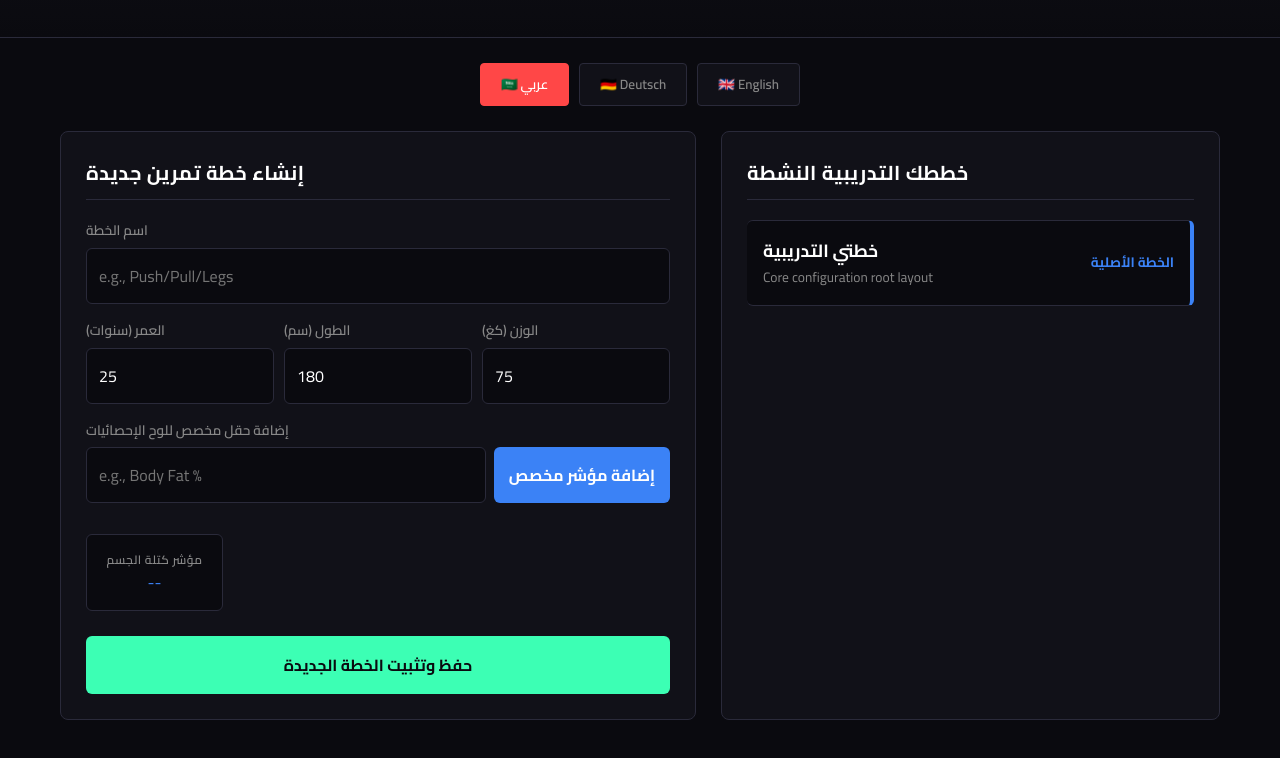
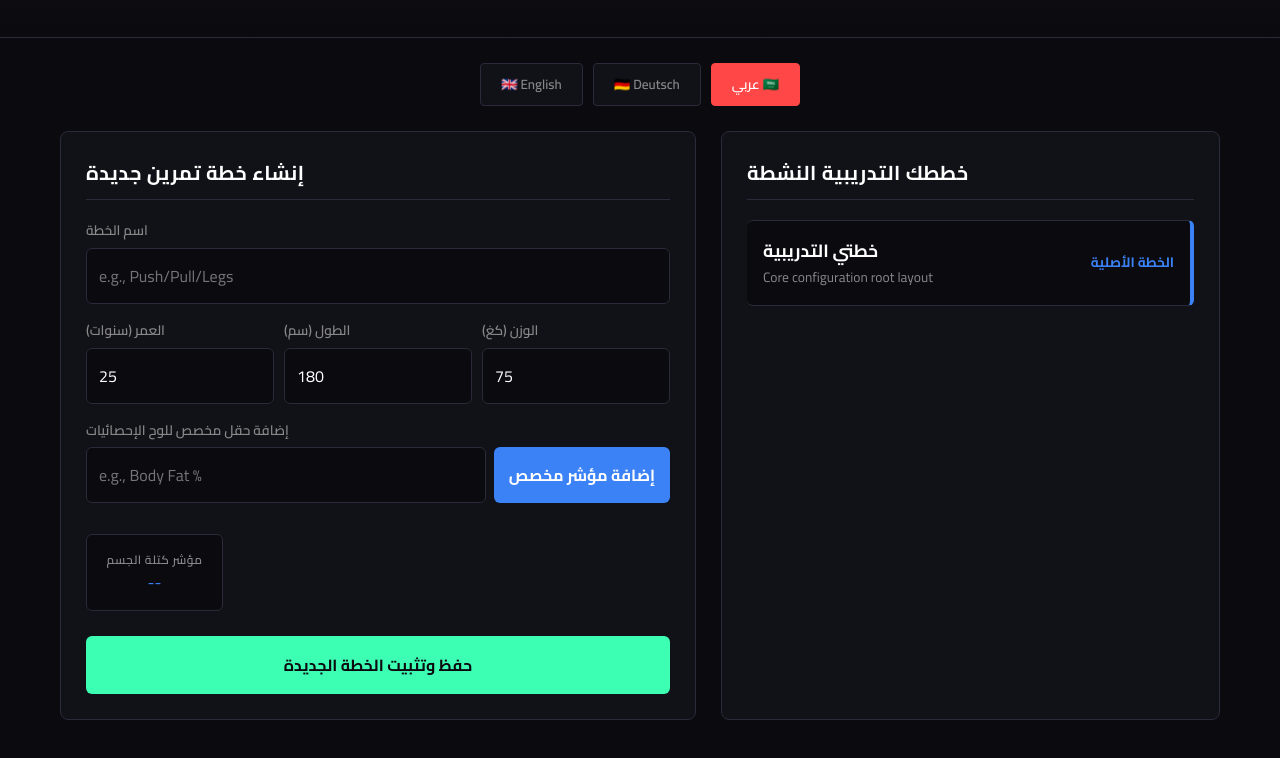
Before and after one commit to Delyar21/Fitniss-Planer, a website: page index.html in a window 1280 px wide. Shown: the part 140-898 px from the top of the page. Drawn offline with Linux system fonts and the light colour scheme.

```diff
--- a/index.html
+++ b/index.html
@@ -63,7 +63,7 @@
     /* Localization Switcher Bar style matching */
     .lang-bar {
       display: flex;
-      direction: ltr;
+      direction: lrt;
       justify-content: center;
       gap: 10px;
       margin-bottom: 25px;
```
